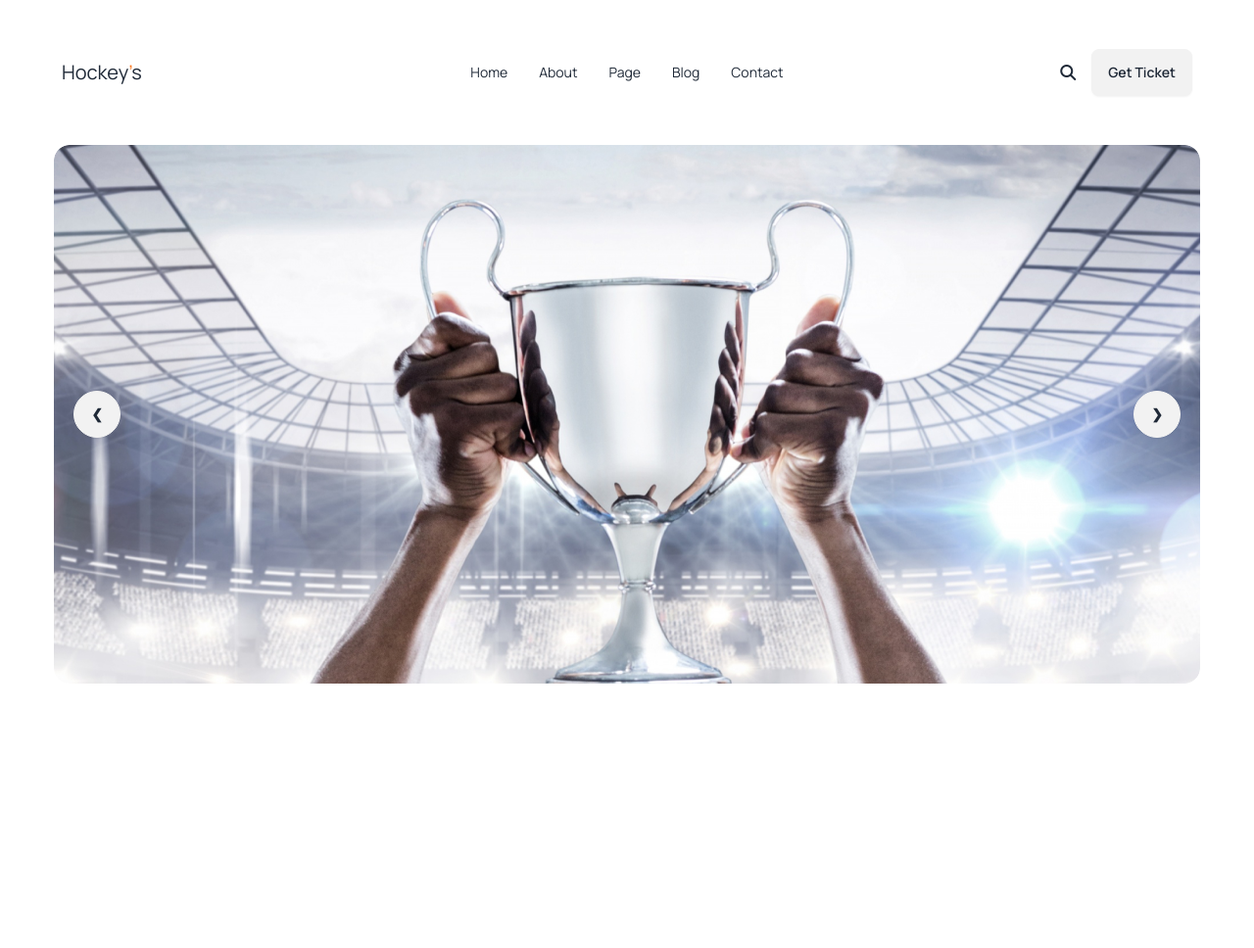
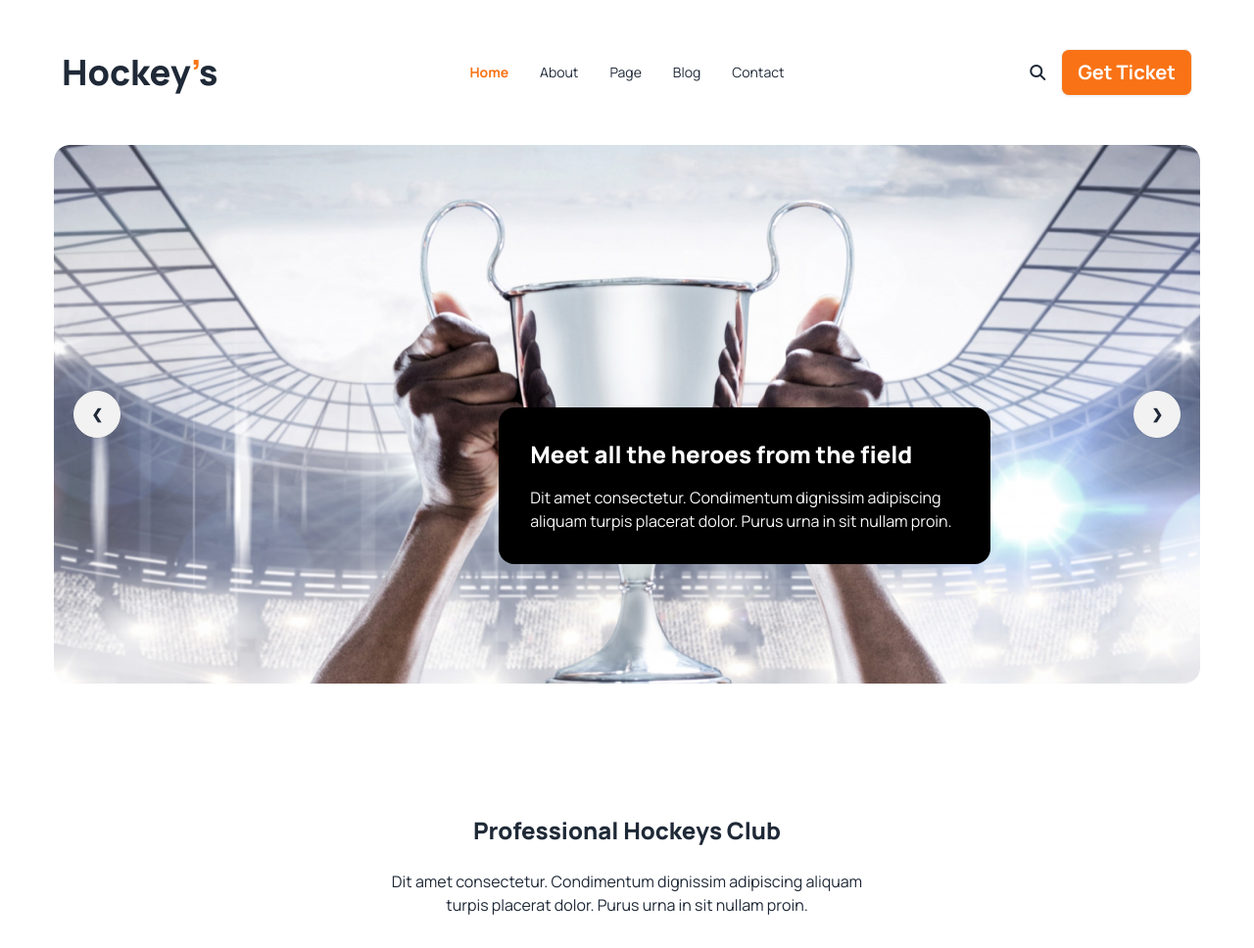
Before and after one commit to SabbirSEO/hockeys, a plain HTML site: page index.html in a window 1280 px wide. Shown: the whole page at 98% size. Before the commit the page ends 800 px from the top, so only its background shows below. Drawn offline with nearby package versions, Linux system fonts and the light colour scheme.

Commit message:
added 50% section 2

```diff
--- a/index.html
+++ b/index.html
@@ -51,7 +51,7 @@
                 <div class="navbar-start">
                     <div class="dropdown">
                         <div tabindex="0" role="button" class="btn btn-ghost lg:hidden">
-                            <svg xmlns="http://www.w3.org/2000/svg" class="h-5 w-5" fill="none" viewBox="0 0 24 24"
+                            <svg xmlns="http://www.w3.org/2000/svg" class="h-6 w-6" fill="none" viewBox="0 0 24 24"
                                 stroke="currentColor">
                                 <path stroke-linecap="round" stroke-linejoin="round" stroke-width="2"
                                     d="M4 6h16M4 12h8m-8 6h16" />
@@ -66,11 +66,12 @@
                             <li><a>Contact</a></li>
                         </ul>
                     </div>
-                    <a href="#" class="text-xl">Hockey<span class="text-orange-500">’</span>s</a>
+                    <a class="text-2xl lg:text-4xl font-extrabold" href="#" class="text-xl">Hockey<span
+                            class="text-orange-500">’</span>s</a>
                 </div>
                 <div class="navbar-center hidden lg:flex">
                     <ul class="menu menu-horizontal px-1">
-                        <li><a>Home</a></li>
+                        <li><a><span class="text-orange-500 font-bold">Home</span></a></li>
                         <li><a>About</a></li>
                         <li><a>Page</a></li>
                         <li><a>Blog</a></li>
@@ -79,7 +80,9 @@
                 </div>
                 <div class="navbar-end gap-4">
                     <div><i class="fa-solid fa-magnifying-glass"></i></div>
-                    <div><a class="btn">Get Ticket</a></div>
+                    <div><a
+                            class="btn bg-orange-500 hover:bg-orange-600 text-white text-lg lg:text-xl font-bold py-2 px-4 rounded-lg">Get
+                            Ticket</a></div>
                 </div>
             </div>
         </nav>
@@ -108,6 +111,16 @@
                     </div>
                 </div>
             </div>
+            <div
+                class="bg-black rounded-2xl float-right p-8 mt-4 lg:mt-0 w-auto lg:w-[502px] text-white lg:absolute right-[21%] top-[52%]">
+                <h3 class="text-lg lg:text-2xl font-extrabold mb-4">Meet all the heroes from the field</h3>
+                <p class="text-sm lg:text-base text-neutral-50">Dit amet consectetur. Condimentum dignissim adipiscing
+                    aliquam turpis placerat dolor. Purus urna in sit nullam proin.</p>
+            </div>
+        </section>
+        <section class="text-center mt-10 lg:mt-24 mt-5 lg:mb-50 py-8 border-dashed-y-teal-100">
+            <h2 class="text-lg lg:text-2xl font-extrabold mb-6">Professional Hockeys Club</h2>
+            <p class="w-auto lg:w-[500px] m-auto">Dit amet consectetur. Condimentum dignissim adipiscing aliquam turpis placerat dolor. Purus urna in sit nullam proin.</p>
         </section>
     </main>
     <footer>
```
